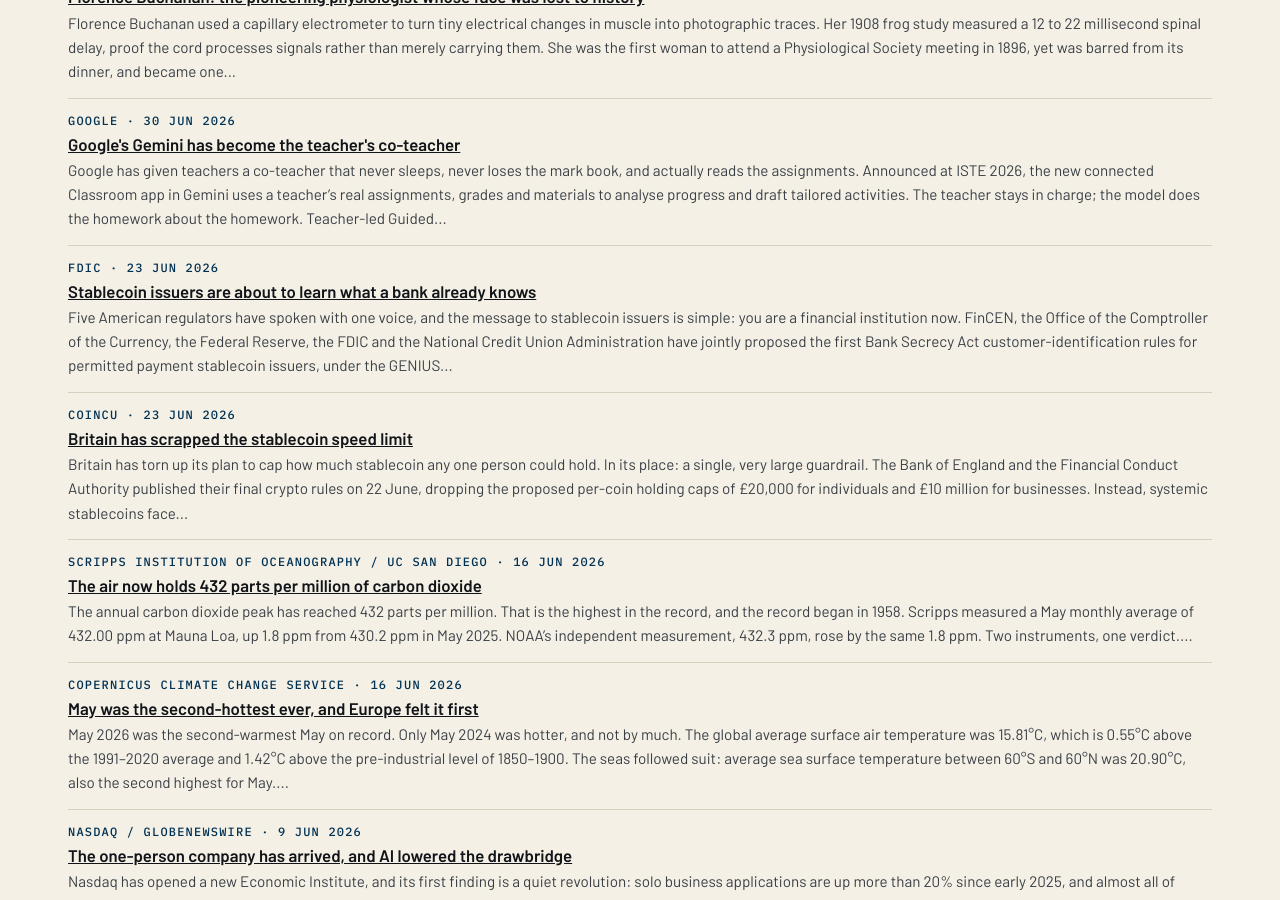
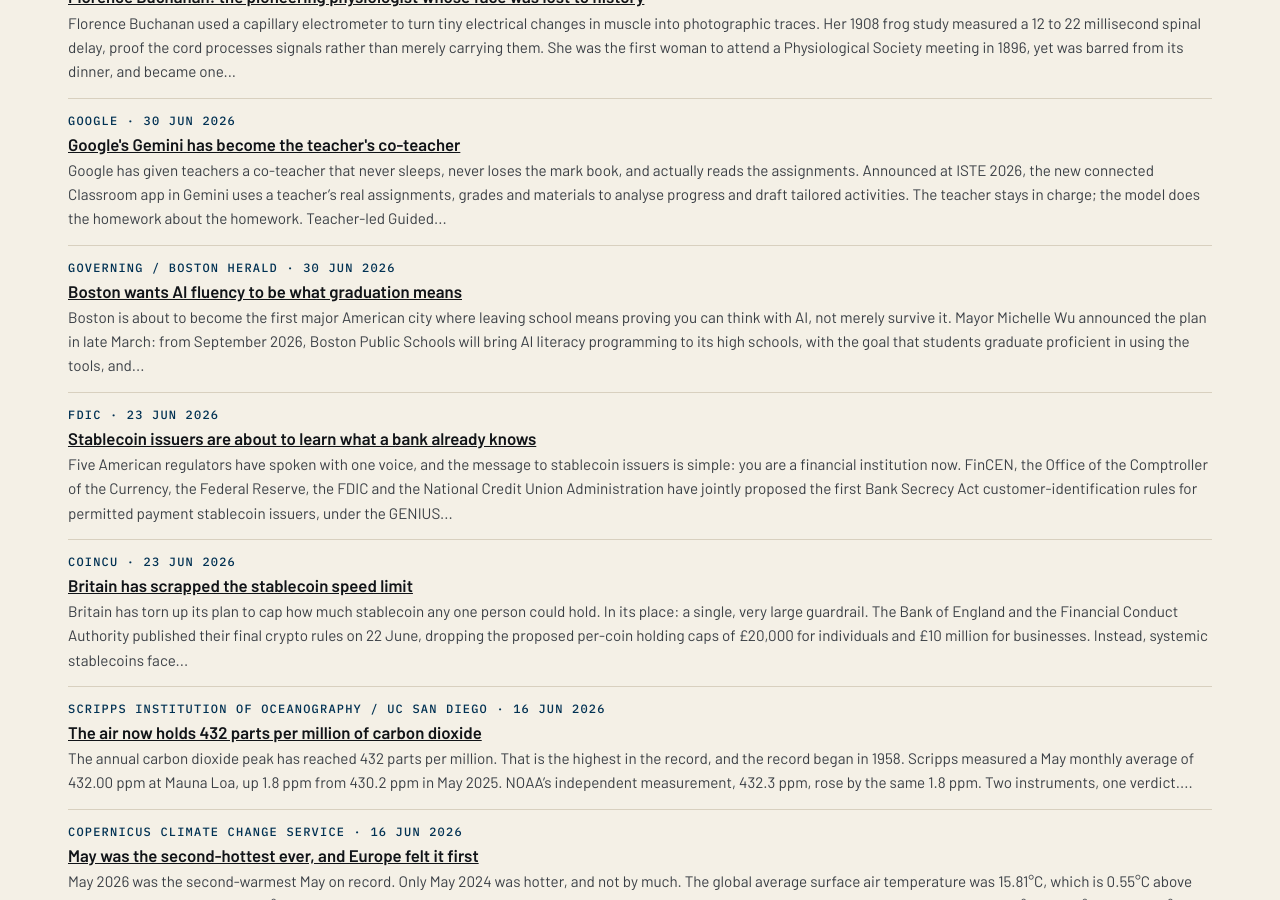
Before and after one commit to katz-news/katz.news, a Jekyll site: the page built from briefs/index.html, in a window 1280 px wide and 900 px high, scrolled down 14696 px. Built offline with Jekyll 4.4.1, drawn with Linux system fonts in a browser that asks for light colours.

Commit message:
Publish 2026-11-06

```diff
--- a/_data/build.yml
+++ b/_data/build.yml
@@ -1 +1 @@
-published_at: 2026-11-06T19:45:42Z
+published_at: 2026-11-06T19:46:35Z
--- /dev/null
+++ b/_posts/briefs/2026-11-06-boston-wants-ai-fluency-to-be-what-graduation-means.md
@@ -0,0 +1,15 @@
+---
+published: true
+title: Boston wants AI fluency to be what graduation means
+date: 2026-06-30
+section: education
+source_name: Governing / Boston Herald
+source_url: https://www.governing.com/artificial-intelligence/boston-becomes-first-major-district-to-bring-ai-literacy-into-classrooms
+---
+Boston is about to become the first major American city where leaving school means proving you can think with AI, not merely survive it.
+
+Mayor Michelle Wu announced the plan in late March: from September 2026, Boston Public Schools will bring AI literacy programming to its high schools, with the goal that students graduate proficient in using the tools, and in knowing when they are wrong. A $1 million seed grant from Paul English, co-founder of Kayak, funds the launch.
+
+The programme is not screen time with a new name, but rather ethics, judgement and critical use, built with teachers over the summer. Almost 30 teachers are already qualified as AI fellows, and an industry advisory board, chaired by English, will connect classrooms with Boston companies.
+
+Conclusion: Boston is not teaching children to use a chatbot, but rather to graduate as its boss, not its servant.
```
